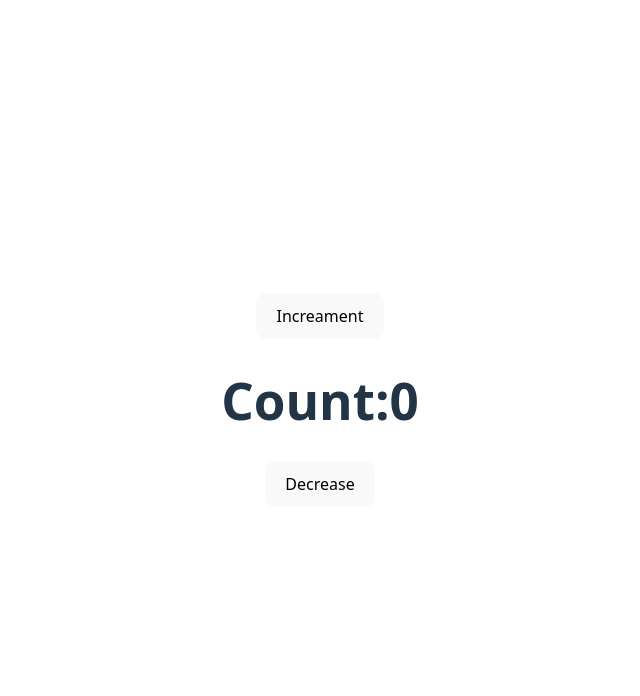
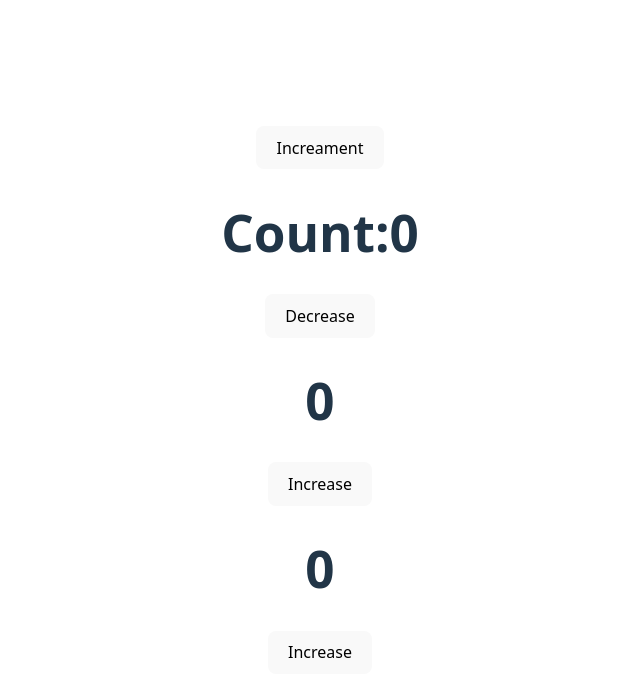
Before and after one commit to Mubashir-85/basic-react, a React (Vite) app: page / in a window 1280 px wide. Shown: the top 696 px of the page, without its empty margins (320-960 px from the left). Built offline with nearby package versions, Linux system fonts and the light colour scheme.

Commit message:
important things added

```diff
--- a/src/App.jsx
+++ b/src/App.jsx
@@ -2,6 +2,7 @@ import { useState } from 'react'
 import reactLogo from './assets/react.svg'
 import viteLogo from '/vite.svg'
 import './App.css'
+import Twowaysofincreament from './component/twowaysofincreament.jsx'
 
 function App() {
   const [count, setCount] = useState(0)
@@ -24,6 +25,7 @@ function App() {
   }
 
 
+
   return (
     <>
       <button onClick={incrementCount}>
@@ -32,6 +34,9 @@ function App() {
       <h1>Count:{count}</h1>
       <button onClick={decrementCount}>Decrease</button>
 
+      {/* <button onClick={setIncrement}>{increment}</button> */}
+      <Twowaysofincreament/>
+
     </>
   )
 }
--- /dev/null
+++ b/src/component/twowaysofincreament.jsx
@@ -0,0 +1,33 @@
+import {useState} from 'react'
+
+function twowaysofincreament() {
+    const [count, setCount] = useState(0)
+    const increaseCount = ()=>{
+        setCount(count + 1)
+        setCount(count + 1)
+        setCount(count + 1)
+        setCount(count + 1) // In this way React batches the state updates and only the last one takes effect
+    }
+
+     const [increment, setIncrement] = useState(0)
+  const increament = ()=>{
+      setIncrement(prevCount => prevCount + 1)
+      setIncrement(prevCount => prevCount + 1)
+      setIncrement(prevCount => prevCount + 1)
+      setIncrement(prevCount => prevCount + 1) // but in this way React sees each update as separate and processes them all
+  }
+
+  return (
+    <>
+    <h1>{count}</h1>
+    <button onClick={increaseCount}>Increase</button>
+
+    <h1>{increment}</h1>
+    <button onClick={increament}>Increase</button>
+
+
+    </>
+  )
+}
+
+export default twowaysofincreament;
```
